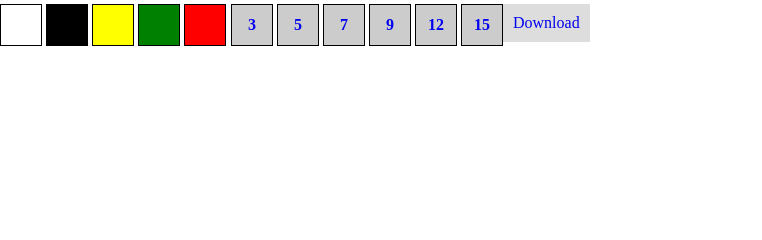
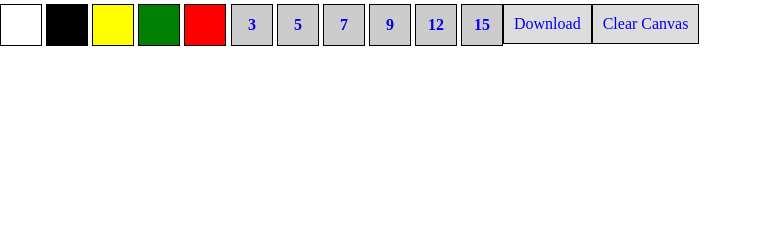
Before and after one commit to kppf/whiteBoard, a PHP site: page / in a window 1280 px wide. Shown: the part 502-742 px from the top of the page, without its empty margins (0-762 px from the left). Run offline with PHP 8.4, Linux system fonts and the light colour scheme; the visitor is signed in with stand-in values (Sample User, id 1); data that the repository does not hold is empty.

Commit message:
added functionality to clear the canvas

```diff
--- a/index.php
+++ b/index.php
@@ -26,7 +26,7 @@
 
 <body>
     <canvas id="A" width="1000" height="500"> Your browser doesn't support HTML5. Please upgrade your browser for using the App </canvas></body>
-	<div id='customize'><div class='color' style='float:left;'> </div> <div class='width' style='margin-left:5px; float:left;'> </div> <a href='#' class='download' target='_blank' style='text-decoration:none; padding: 10px; background: #ddd; float:left; vertical-align: middle;'>Download</a> </div>
+	<div id='customize'><div class='color' style='float:left;'> </div> <div class='width' style='margin-left:5px; float:left;'> </div> <a href='#' class='download' target='_blank' style='text-decoration:none; padding: 10px; background: #ddd; float:left; border:1px solid black;vertical-align: middle;'>Download</a> <a href='#' class='clearcanvas' style='text-decoration:none; border:1px solid black; padding: 10px; background: #ddd; float:left; vertical-align: middle;'>Clear Canvas</a> </div>
 
 </html>
 <?php } ?>
--- a/js/main.js
+++ b/js/main.js
@@ -18,11 +18,9 @@ var clicking=false, chk=-1, lastX, lastY, lx = new Array(3), ly = new Array(3),
 				console.log(mime);
 				window.open(document.getElementById("A").toDataURL(mime));
 			});
-		/*	$("#customize .download").click(function() {
-var img = document.getElementById("A").toDataURL("image/png");
-var uriContent = "data:application/octet-stream," + encodeURIComponent(img);
-window.open(uriContent, 'download smiley image');
-});*/
+			$('#customize .clearcanvas').click(function(){
+				context.clearRect(0,0,1000,500);
+			});
 			$('#customize .color a').click(function(){
 				context.strokeStyle=$(this).attr('clr');
 			});
```
